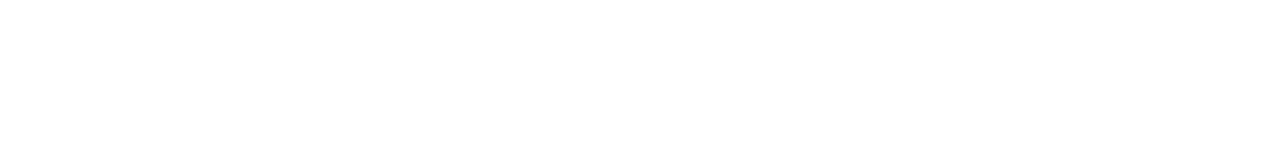
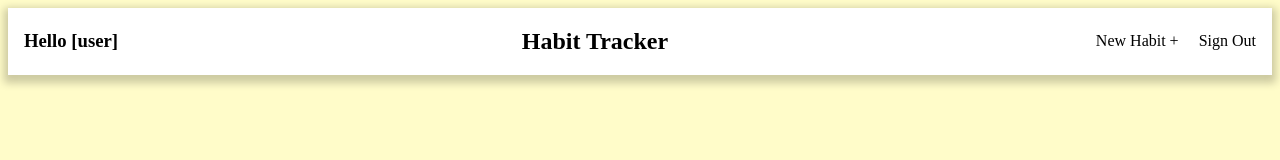
Before and after one commit to Forum-123/Lap-2-Project-Client, a plain HTML site: page homepage.html in a window 1280 px wide. Drawn offline with Linux system fonts and the light colour scheme.

Commit message:
add navbar and basic styling

```diff
--- a/homepage.html
+++ b/homepage.html
@@ -5,9 +5,21 @@
     <meta http-equiv="X-UA-Compatible" content="IE=edge">
     <meta name="viewport" content="width=device-width, initial-scale=1.0">
     <title>Habit Tracker</title>
-    <link rel="stylesheet" href="./static/css/style.css" type="text/css">
+    <link rel="stylesheet" href="./static/css/homepage.css" type="text/css">
+
 </head>
 <body>
 
+    <nav>
+        <h3 id="user-greet">Hello [user]</h3>
+        <h1 id="app-name">Habit Tracker</h1>
+        <ul class="nav-links">
+            <li>New Habit +</li>
+            <li>Sign Out</li>
+        </ul>
+    </nav>
+
+
+
 </body>
 </html>
--- /dev/null
+++ b/static/css/homepage.css
@@ -0,0 +1,30 @@
+:root{
+    --bgyell: #FFFCC9
+}
+
+body{
+    background-color: var(--bgyell);
+}
+
+nav{
+    background-color: white;
+    margin: 0;
+    display: flex;
+    justify-content: space-between;
+    align-items: center;
+    box-shadow: 0 4px 8px 4px rgba(0, 0, 0, 0.2)
+}
+
+.nav-links li {
+    display: inline-block;
+    list-style: none;
+    margin-right: 1rem;
+}
+
+#user-greet {
+    margin-left: 1rem;
+}
+
+#app-name {
+    margin-left: 1rem;
+}
```
Also changed, not shown: static/js/homepagescript.js (added).
